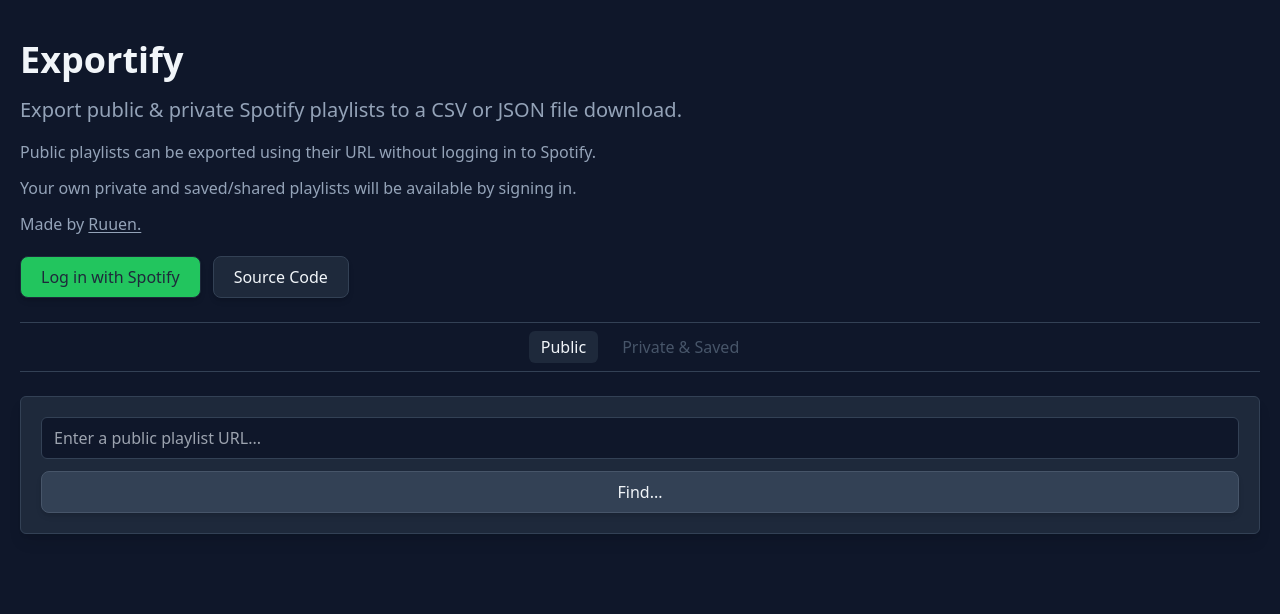
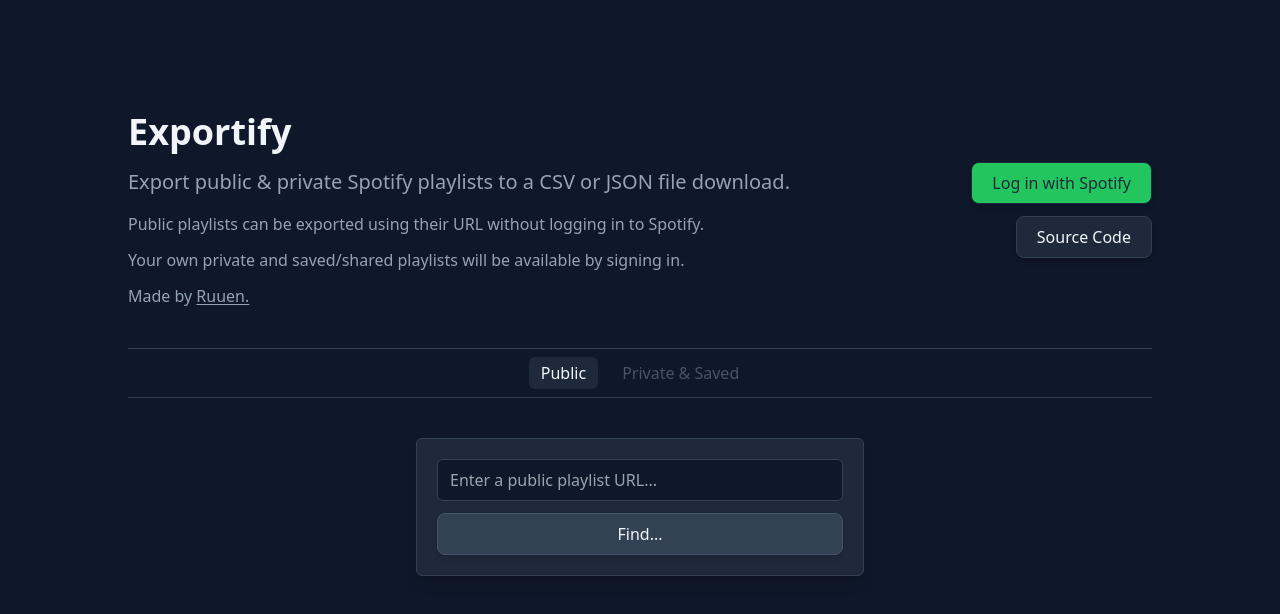
Before and after one commit to ruuen/exportify, a React (Vite) app: page / in a window 1280 px wide. Shown: the top 614 px of the page. Built offline with nearby package versions, Linux system fonts and the light colour scheme.

Commit message:
Apply responsive sizing adjustments for tablet and desktop viewports

```diff
--- a/index.html
+++ b/index.html
@@ -13,7 +13,9 @@
       content="Export public and private Spotify playlists to a file download in CSV or JSON format."
     />
   </head>
-  <body class="px-5 py-10 bg-slate-900 text-slate-400">
+  <body
+    class="px-5 py-10 md:py-16 md:px-10 lg:py-28 lg:px-20 bg-slate-900 text-slate-400"
+  >
     <div id="root"></div>
     <script type="module" src="/src/main.tsx"></script>
   </body>
--- a/src/App.tsx
+++ b/src/App.tsx
@@ -22,7 +22,7 @@
   return (
     <>
       <PageHeader />
-      <main className="mt-6 space-y-6">
+      <main className="mt-6 mx-auto space-y-6 lg:mt-10 lg:space-y-10 lg:max-w-5xl">
         <SearchModeSelect
           searchMode={searchMode}
           isLoggedIn={user}
--- a/src/components/PageHeader.tsx
+++ b/src/components/PageHeader.tsx
@@ -2,7 +2,7 @@
 
 function PageHeader() {
   return (
-    <header className="space-y-5">
+    <header className="space-y-5 mx-auto lg:flex lg:space-y-0 lg:max-w-5xl">
       <div className="space-y-4">
         <h1 className="font-semibold text-4xl text-slate-100">Exportify</h1>
         <h2 className="text-xl">
@@ -30,7 +30,7 @@
         </div>
       </div>
 
-      <nav className="flex gap-3 flex-wrap">
+      <nav className="flex flex-1 gap-3 flex-wrap lg:flex-col lg:items-end lg:justify-center">
         <ButtonLink
           href="#"
           text="Log in with Spotify"
--- a/src/components/PlaylistCard.tsx
+++ b/src/components/PlaylistCard.tsx
@@ -8,7 +8,7 @@
 
 function PlaylistCard({ title, author, coverImage }: PlaylistCardProps) {
   return (
-    <article className="flex bg-slate-800 border border-slate-700 rounded-md shadow-lg">
+    <article className="flex max-w-md mx-auto bg-slate-800 border border-slate-700 rounded-md shadow-lg">
       <img
         src={coverImage}
         alt=""
--- a/src/components/SearchForm.tsx
+++ b/src/components/SearchForm.tsx
@@ -18,7 +18,7 @@
       action="get"
       autoComplete="off"
       onSubmit={handleSubmit(handlePlaylistSearch)}
-      className="p-5 bg-slate-800 border border-slate-700 rounded-md shadow-lg"
+      className="p-5 max-w-md mx-auto bg-slate-800 border border-slate-700 rounded-md shadow-lg"
     >
       <label className="sr-only" htmlFor="playlistUrl">
         Public playlist to export
```
